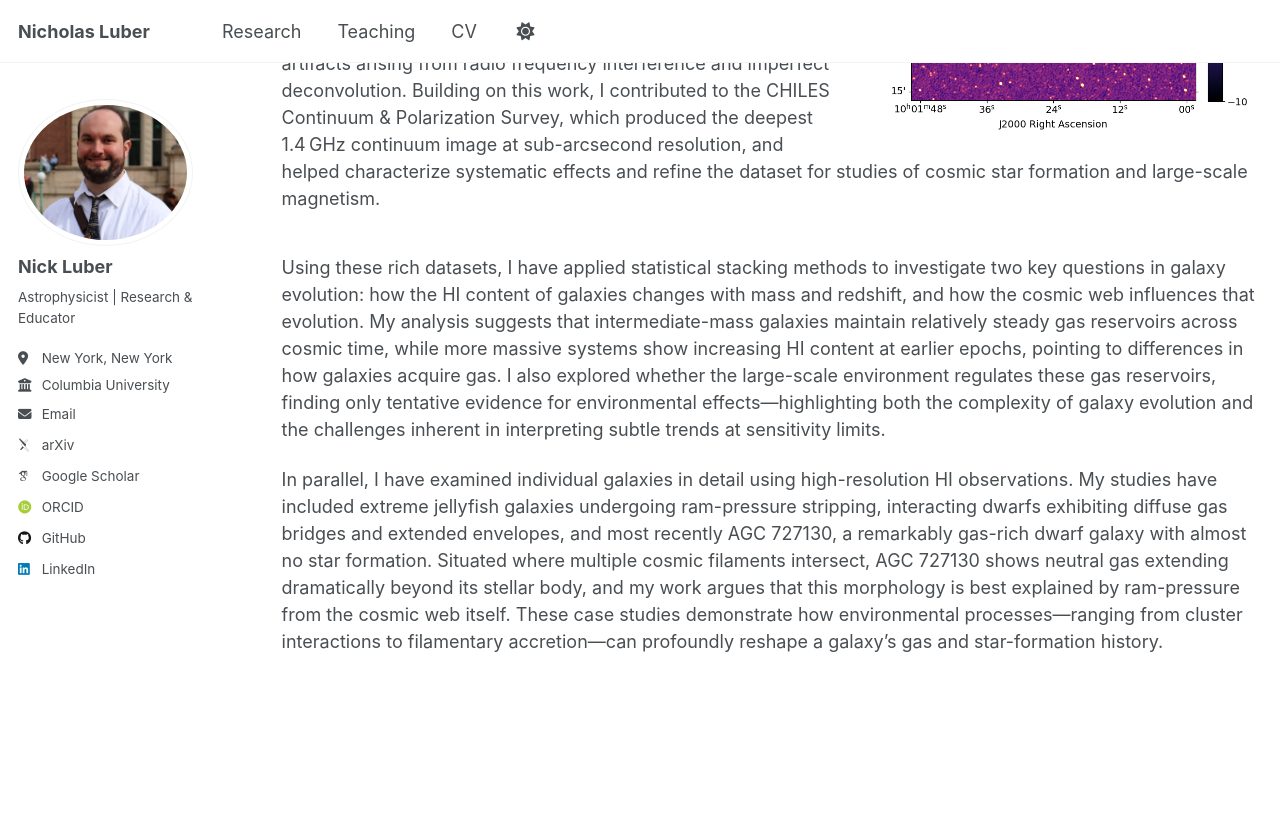
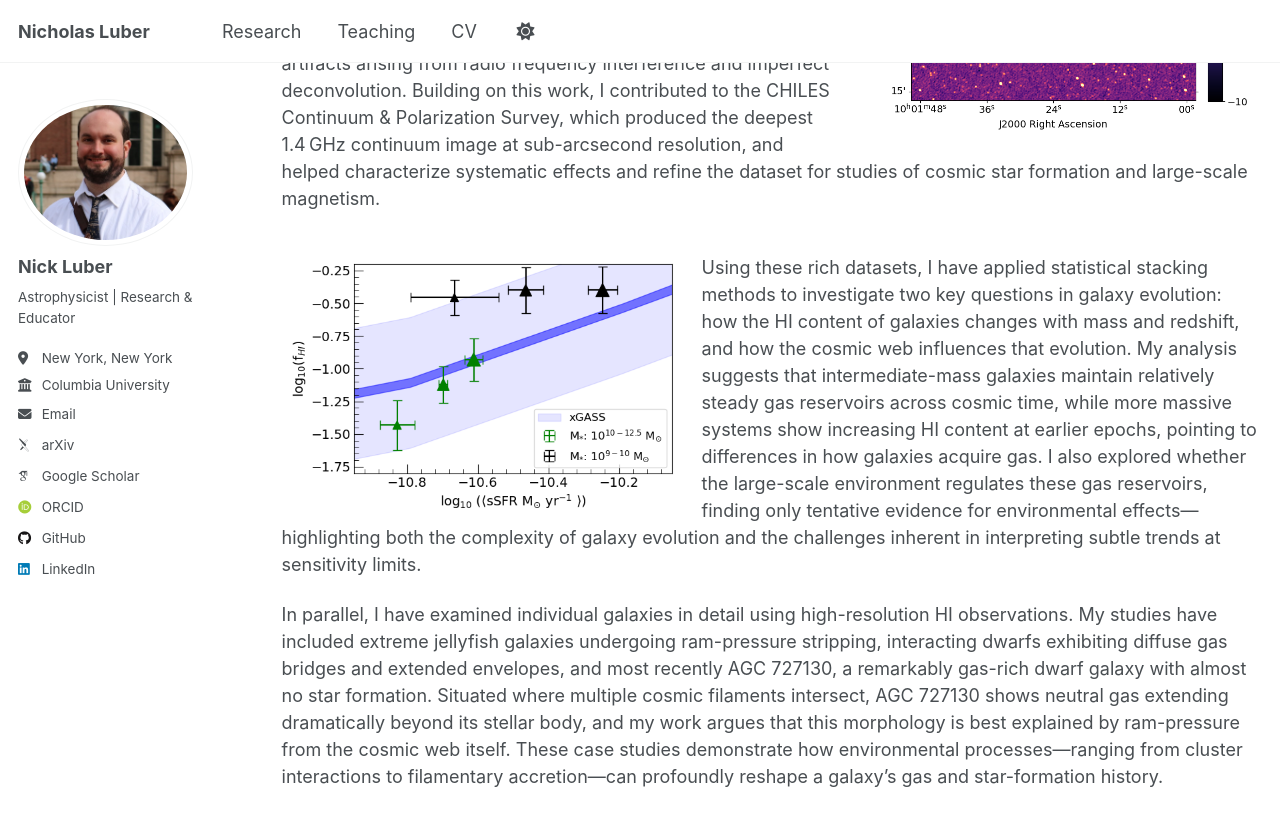
Before and after one commit to nicholasluber/nicholasluber.github.io, a Jekyll site: the page built from _pages/research.md, in a window 1280 px wide and 900 px high, scrolled down 759 px. Shown: the top 826 px of the window. Built offline with Jekyll 4.4.1, drawn with Linux system fonts in a browser that asks for light colours; some web fonts are replaced; a script that is not in the unit is left out.

Commit message:
Enhance research page with new content and image
Added an image and expanded on research findings related to galaxy evolution and gas reservoirs.

```diff
--- a/_pages/research.md
+++ b/_pages/research.md
@@ -20,6 +20,12 @@ My research has focused on understanding how galaxies acquire, retain, and lose
 </p>
 <div style="clear:both;"></div>
 
+<p>
+<img src="/images/SFMS_massbins.png"
+     alt="CHILES SFMS"
+     style="float:left; margin-right:20px; width:400px;">
+
 Using these rich datasets, I have applied statistical stacking methods to investigate two key questions in galaxy evolution: how the HI content of galaxies changes with mass and redshift, and how the cosmic web influences that evolution. My analysis suggests that intermediate-mass galaxies maintain relatively steady gas reservoirs across cosmic time, while more massive systems show increasing HI content at earlier epochs, pointing to differences in how galaxies acquire gas. I also explored whether the large-scale environment regulates these gas reservoirs, finding only tentative evidence for environmental effects—highlighting both the complexity of galaxy evolution and the challenges inherent in interpreting subtle trends at sensitivity limits.
+</p>
 
 In parallel, I have examined individual galaxies in detail using high-resolution HI observations. My studies have included extreme jellyfish galaxies undergoing ram-pressure stripping, interacting dwarfs exhibiting diffuse gas bridges and extended envelopes, and most recently AGC 727130, a remarkably gas-rich dwarf galaxy with almost no star formation. Situated where multiple cosmic filaments intersect, AGC 727130 shows neutral gas extending dramatically beyond its stellar body, and my work argues that this morphology is best explained by ram-pressure from the cosmic web itself. These case studies demonstrate how environmental processes—ranging from cluster interactions to filamentary accretion—can profoundly reshape a galaxy’s gas and star-formation history.
```
